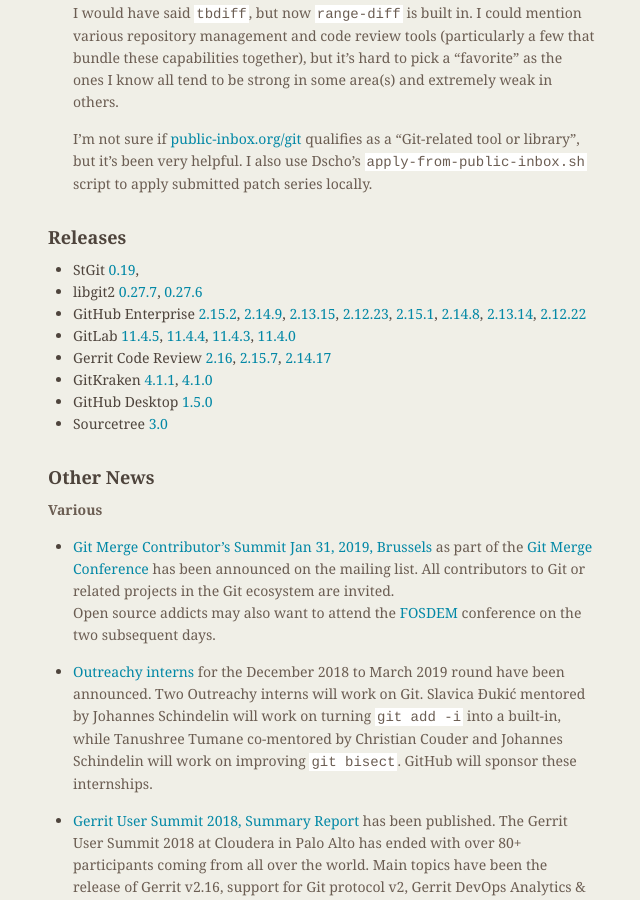
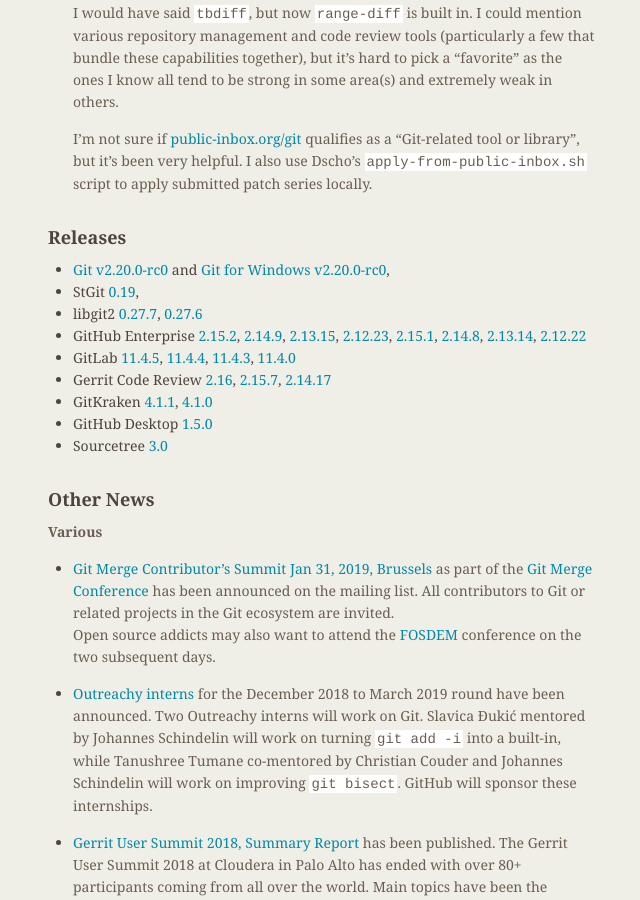
Before and after one commit to git/git.github.io, a Jekyll site: the page built from rev_news/drafts/edition-45.md, in a window 1280 px wide and 900 px high, scrolled down 4525 px. Shown: the whole window, without its empty margins (486-1126 px from the left). Built offline with Jekyll 4.4.1, drawn with Linux system fonts in a browser that asks for light colours.

Commit message:
RevNews: add Git (for Windows) v2.20.0-rc0 links
Signed-off-by: Johannes Schindelin <johannes.schindelin@gmx.de>

```diff
--- a/rev_news/drafts/edition-45.md
+++ b/rev_news/drafts/edition-45.md
@@ -271,6 +271,7 @@
 
 ## Releases
 
++ [Git v2.20.0-rc0](https://public-inbox.org/git/xmqqh8gefowy.fsf@gitster-ct.c.googlers.com/) and [Git for Windows v2.20.0-rc0](https://github.com/git-for-windows/git/releases/tag/v2.20.0-rc0.windows.1),
 + StGit [0.19](https://public-inbox.org/git/1541522776.3963181.1567641696.46EFA2E6@webmail.messagingengine.com),
 + libgit2 [0.27.7](https://github.com/libgit2/libgit2/releases/tag/v0.27.7),
 [0.27.6](https://github.com/libgit2/libgit2/releases/tag/v0.27.6)
```
